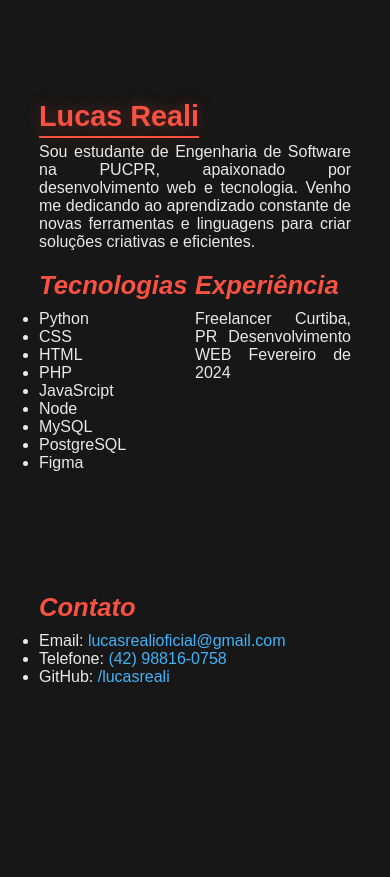
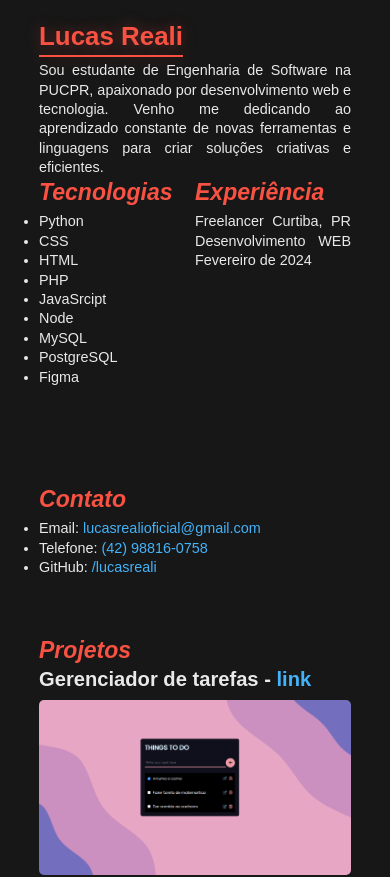
Before and after one commit to lucasreali/lucasreali.github.io, a plain HTML site: page index.html in a window 390 px wide. Shown: the top 877 px of the page. Drawn offline with Linux system fonts and the light colour scheme; a web font is replaced by a local one.

Commit message:
concluido

```diff
--- a/style.css
+++ b/style.css
@@ -114,7 +114,7 @@ hr {
     section {
         width: 100%;
         align-items: center;
-        padding-top: 100px;
+        padding: 8ch 0;
         flex-direction: column;
         overflow: unset;
         height: unset;
@@ -123,7 +123,8 @@ hr {
     .info {
         max-width: unset;
         width: 70%;
-        grid-template-rows: 1fr 2fr 2fr;
+        grid-template-rows: 1fr 2fr 1fr;
+        gap: 5px;
     }
 
     .projetos {
@@ -134,11 +135,16 @@ hr {
 @media (max-width: 900px) {
 
     * {
-        font-size: 50%;
+        font-size: 45%;
+        line-height: 2.7rem;
     }
 
     .info {
         width: 80%;
+    }
+
+    .info h1 {
+        margin-bottom: 15px;
     }
 
     .projetos {
```
